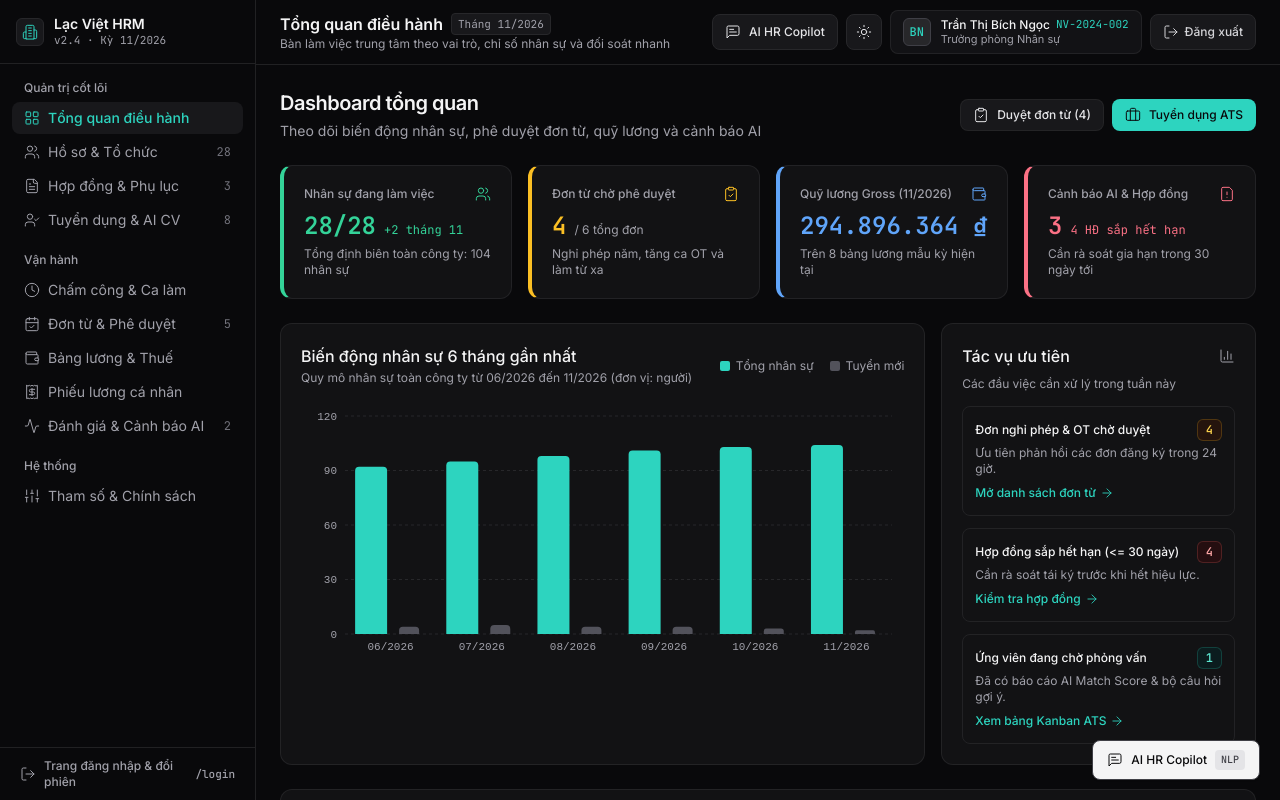
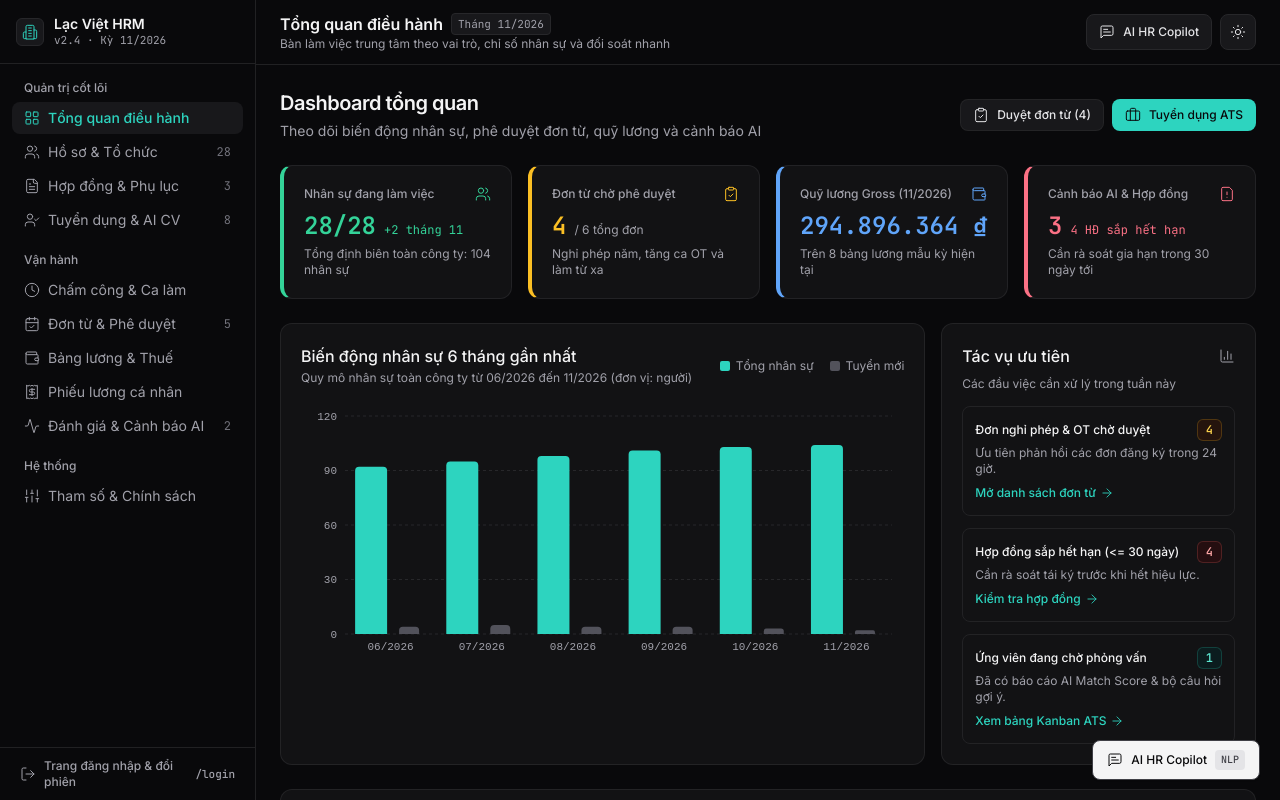
Before and after one commit to vinhce/Quan-tri-hanh-chinh-nhan-su, a Next.js app: page / in a window 1280 px wide. Built offline with nearby package versions, Linux system fonts and the light colour scheme.

Commit message:
feat(header): remove user info and logout button from top-right header

```diff
--- a/src/components/layout/header.tsx
+++ b/src/components/layout/header.tsx
@@ -1,27 +1,21 @@
 "use client";
 
 import React from "react";
-import { useRouter } from "next/navigation";
 import {
   Menu,
   Sun,
   Moon,
   MessageSquareText,
-  LogOut,
 } from "lucide-react";
 import { useApp } from "@/context/app-context";
-import { NAV_ITEMS, ROLE_META } from "@/components/layout/sidebar";
+import { NAV_ITEMS } from "@/components/layout/sidebar";
 
 interface HeaderProps {
   onOpenMobileMenu?: () => void;
 }
 
 export function Header({ onOpenMobileMenu }: HeaderProps) {
-  const router = useRouter();
   const {
-    role,
-    currentUserProfile,
-    logout,
     theme,
     toggleTheme,
     activeNav,
@@ -32,25 +26,6 @@ export function Header({ onOpenMobileMenu }: HeaderProps) {
 
   const currentNav =
     NAV_ITEMS.find((item) => item.id === activeNav) ?? NAV_ITEMS[0];
-  const currentPerson = ROLE_META[role];
-  const displayName = currentUserProfile?.fullName || currentPerson.empName;
-  const initials = displayName
-    .split(" ")
-    .filter(Boolean)
-    .slice(-2)
-    .map((w) => w[0])
-    .join("")
-    .toUpperCase();
-
-  const handleLogout = () => {
-    logout();
-    showToast(
-      "Đã đăng xuất khỏi hệ thống",
-      "Phiên làm việc đã kết thúc an toàn",
-      "default"
-    );
-    router.push("/login");
-  };
 
   return (
     <header className="z-30 shrink-0 border-b border-zinc-200/80 bg-white dark:border-zinc-800/80 dark:bg-zinc-950">
@@ -81,14 +56,15 @@ export function Header({ onOpenMobileMenu }: HeaderProps) {
           </div>
         </div>
 
-        {/* Right: Controls (Copilot, Theme, Active Employee Profile, Logout) */}
+        {/* Right: Controls (Copilot, Theme) */}
         <div className="flex shrink-0 items-center gap-2">
           {/* AI HR Copilot button */}
           <button
             type="button"
             onClick={() => setIsCopilotOpen(!isCopilotOpen)}
             aria-label="Bật hoặc tắt AI HR Copilot"
-            className={`flex h-9 items-center gap-2 rounded-lg border px-3 text-xs font-medium transition-colors ${
+            aria-pressed={isCopilotOpen}
+            className={`flex h-9 items-center gap-2 rounded-lg border px-3 text-xs font-medium transition-colors focus-visible:outline-none focus-visible:ring-2 focus-visible:ring-teal-700/30 dark:focus-visible:ring-teal-400/30 ${
               isCopilotOpen
                 ? "border-teal-700 bg-teal-700 text-white dark:border-teal-400 dark:bg-teal-400 dark:text-zinc-950"
                 : "border-zinc-200/80 bg-zinc-50 text-zinc-700 hover:bg-zinc-100 dark:border-zinc-800 dark:bg-zinc-900 dark:text-zinc-200 dark:hover:bg-zinc-800"
@@ -114,7 +90,7 @@ export function Header({ onOpenMobileMenu }: HeaderProps) {
                 ? "Chuyển sang giao diện tối"
                 : "Chuyển sang giao diện sáng"
             }
-            className="flex h-9 w-9 items-center justify-center rounded-lg border border-zinc-200/80 bg-zinc-50 text-zinc-700 transition-colors hover:bg-zinc-100 dark:border-zinc-800 dark:bg-zinc-900 dark:text-zinc-200 dark:hover:bg-zinc-800"
+            className="flex h-9 w-9 items-center justify-center rounded-lg border border-zinc-200/80 bg-zinc-50 text-zinc-700 transition-colors hover:bg-zinc-100 focus-visible:outline-none focus-visible:ring-2 focus-visible:ring-teal-700/30 dark:border-zinc-800 dark:bg-zinc-900 dark:text-zinc-200 dark:hover:bg-zinc-800 dark:focus-visible:ring-teal-400/30"
           >
             {theme === "light" ? (
               <Moon className="h-4 w-4" strokeWidth={1.5} />
@@ -122,37 +98,6 @@ export function Header({ onOpenMobileMenu }: HeaderProps) {
               <Sun className="h-4 w-4" strokeWidth={1.5} />
             )}
           </button>
-
-          {/* Active employee profile badge */}
-          <div className="hidden items-center gap-2.5 rounded-lg border border-zinc-200/80 bg-zinc-50/70 px-3 py-1.5 dark:border-zinc-800/80 dark:bg-zinc-900/70 md:flex">
-            <div className="flex h-7 w-7 shrink-0 items-center justify-center rounded-md border border-zinc-300/80 bg-white font-mono text-xs font-medium text-teal-700 dark:border-zinc-700 dark:bg-zinc-800 dark:text-teal-400">
-              {initials}
-            </div>
-            <div className="text-left leading-tight">
-              <div className="flex items-center gap-1.5">
-                <span className="text-xs font-medium text-zinc-900 dark:text-zinc-100">
-                  {displayName}
-                </span>
-                <span className="font-mono text-[11px] tabular-nums text-teal-700 dark:text-teal-400">
-                  {currentPerson.empCode}
-                </span>
-              </div>
-              <div className="text-[11px] text-zinc-500 dark:text-zinc-400">
-                {currentPerson.label}
-              </div>
-            </div>
-          </div>
-
-          {/* Logout button */}
-          <button
-            type="button"
-            onClick={handleLogout}
-            aria-label="Đăng xuất khỏi hệ thống"
-            className="flex h-9 items-center gap-1.5 rounded-lg border border-zinc-200/80 bg-zinc-50 px-3 text-xs font-medium text-zinc-700 transition-colors hover:bg-zinc-100 hover:text-zinc-900 dark:border-zinc-800 dark:bg-zinc-900 dark:text-zinc-300 dark:hover:bg-zinc-800 dark:hover:text-zinc-100"
-          >
-            <LogOut className="h-4 w-4 shrink-0" strokeWidth={1.5} />
-            <span className="hidden sm:inline">Đăng xuất</span>
-          </button>
         </div>
       </div>
     </header>
```
